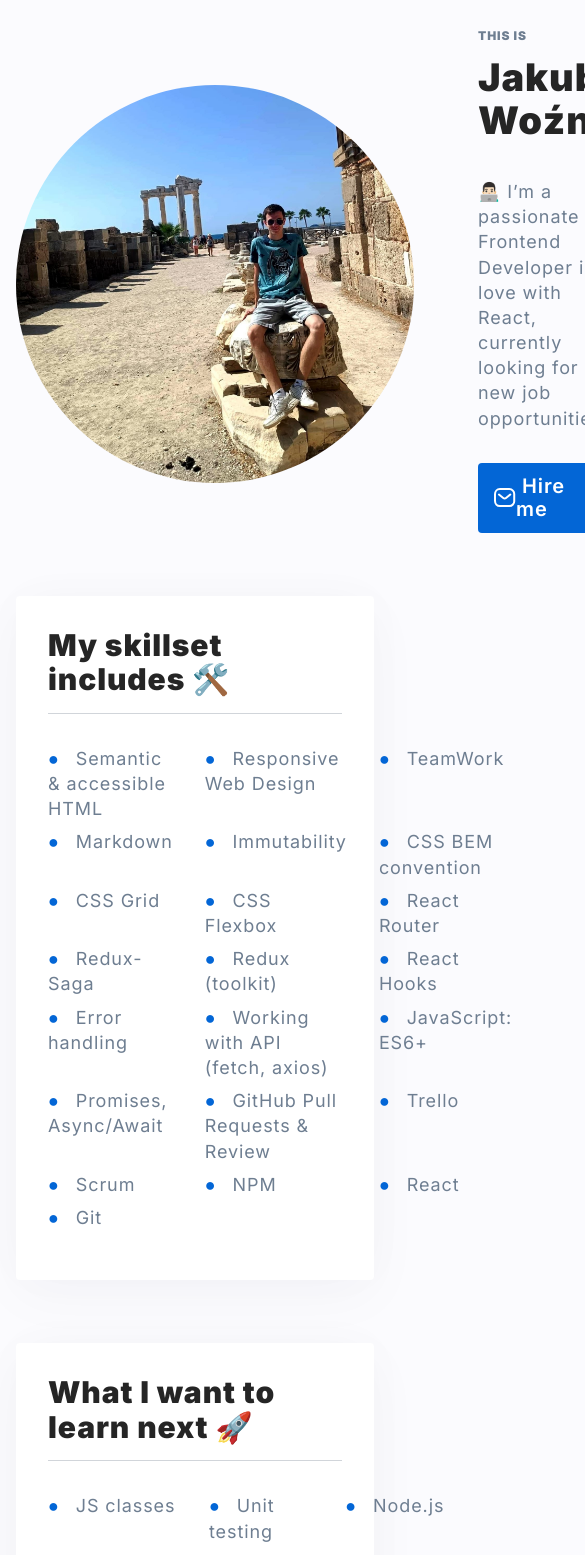
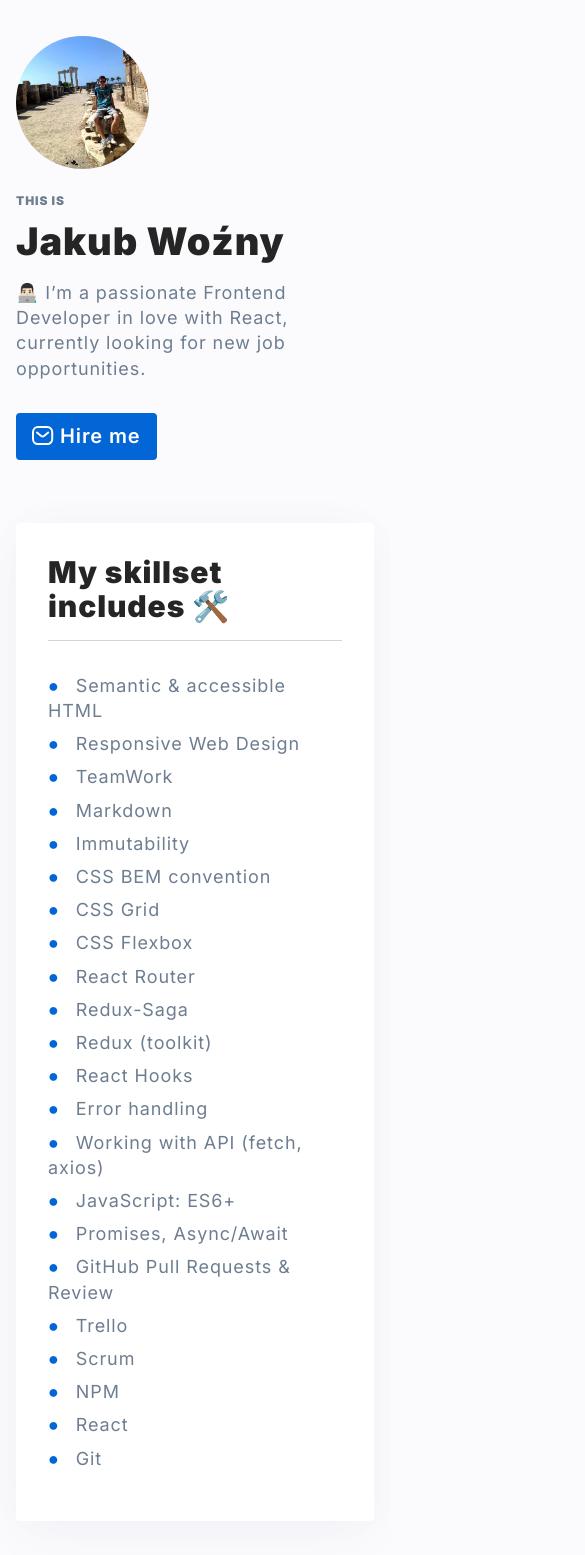
Before and after one commit to jakub2787/personal-homepage, a React (Create React App) app: page / in a window 390 px wide. Shown: the top 1555 px of the page, 585 px wide, since content can reach past the window. Built offline with nearby package versions, Linux system fonts and the light colour scheme.

Commit message:
adding styles to make the website responsive

```diff
--- a/src/features/personalHomepage/AboutMe/styled.js
+++ b/src/features/personalHomepage/AboutMe/styled.js
@@ -5,6 +5,11 @@ export const Image = styled.img`
   height: 398px;
   border-radius: 50%;
   margin-top: 20px;
+
+  @media (max-width:${({ theme }) => theme.breakpoint.mobileMax}px) {
+    width: 132.67px;
+    height: 132.67px;
+}
 `;
 
 export const Info = styled.p`
@@ -29,6 +34,10 @@ export const Text = styled.p`
   font-weight: 400;
   line-height: 1.4;
   margin: 36px 0 0 0;
+
+  @media (max-width:${({ theme }) => theme.breakpoint.mobileMax}px) {
+    margin: 16px 0 0 0;
+}
 `;
 
 export const Container = styled.div`
@@ -36,6 +45,12 @@ export const Container = styled.div`
   grid-template-columns: auto 1fr;
   align-items: center;
   gap: 64px;
+
+  @media (max-width:${({ theme }) => theme.breakpoint.mobileMax}px) {
+    display: grid;
+    grid-template-columns: auto;
+    gap: 12px ;
+}
 `;
 
 export const MailButton = styled.a`
--- a/src/features/personalHomepage/Skills/styled.js
+++ b/src/features/personalHomepage/Skills/styled.js
@@ -7,6 +7,11 @@ export const List = styled.ul`
   gap: 8px 32px;
   padding: 0;
   margin-top: 32px;
+
+  @media (max-width:${({ theme }) => theme.breakpoint.mobileMax}px) {
+    display: grid;
+    grid-template-columns: 1fr;
+  }
 `;
 
 export const ListItem = styled.li`
```
